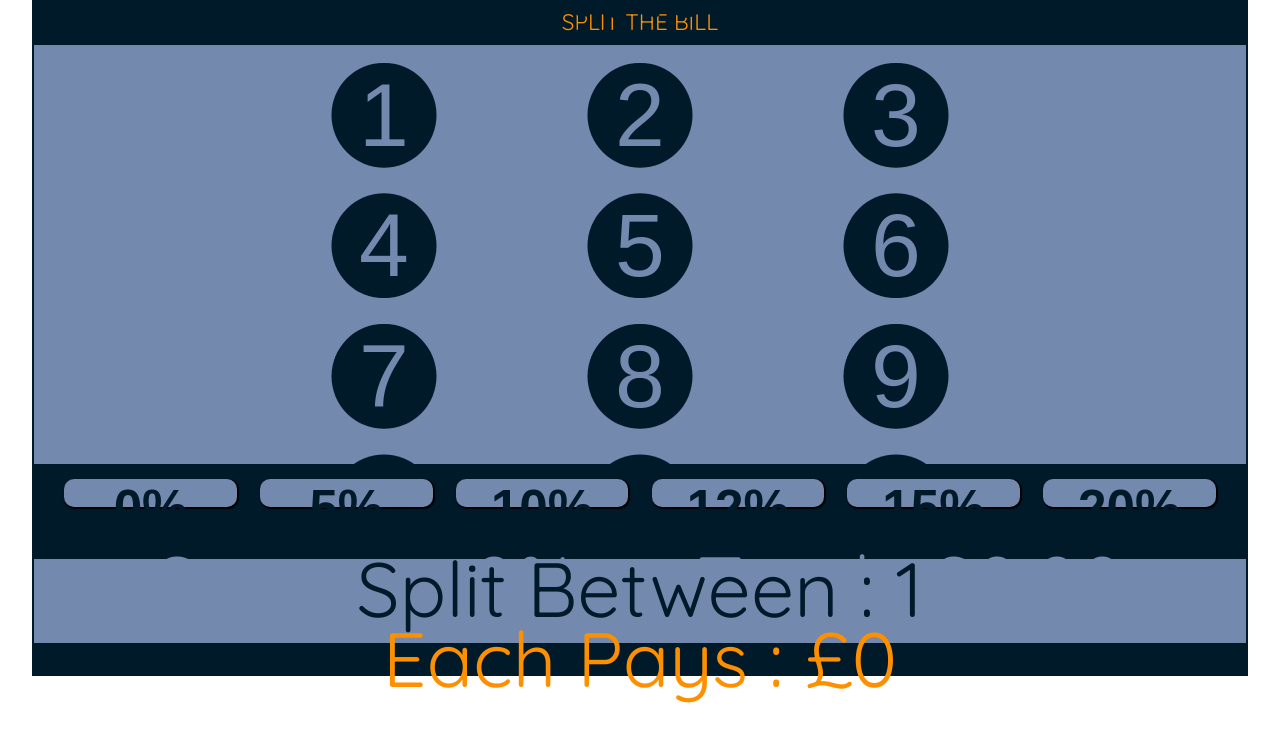
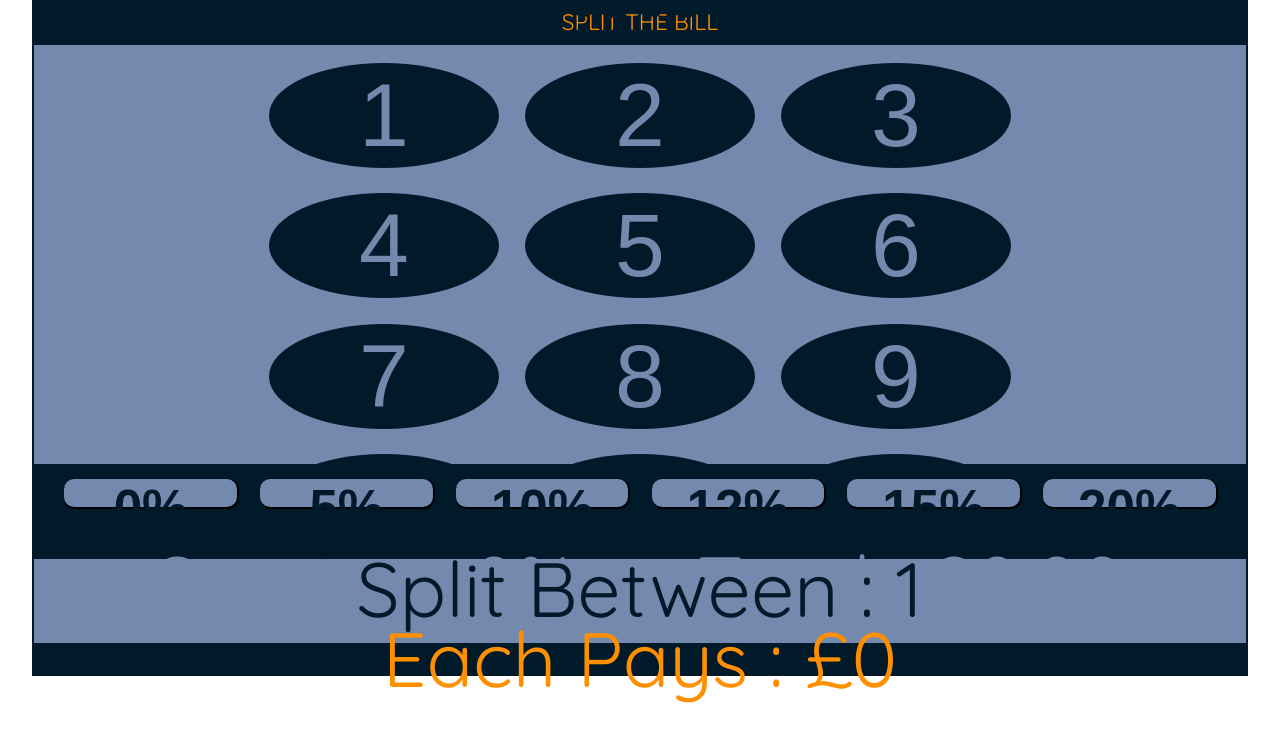
Before and after one commit to NoahAldhous/split-the-bill, a Vue app in the folder noahs-first-vue-project/: page / in a window 1280 px wide. Shown: the top 742 px of the page. Built offline with nearby package versions, Linux system fonts and the light colour scheme.

Commit message:
removed clip path from grid item styling

```diff
--- a/noahs-first-vue-project/src/App.vue
+++ b/noahs-first-vue-project/src/App.vue
@@ -222,7 +222,6 @@ function calculateAmountToPay() {
 .grid-item {
   border: none;
   background-color: var(--dark-color);
-  clip-path: circle();
   border-radius: 50%;
   margin: 5%;
   color: var(--soft-color);
```
